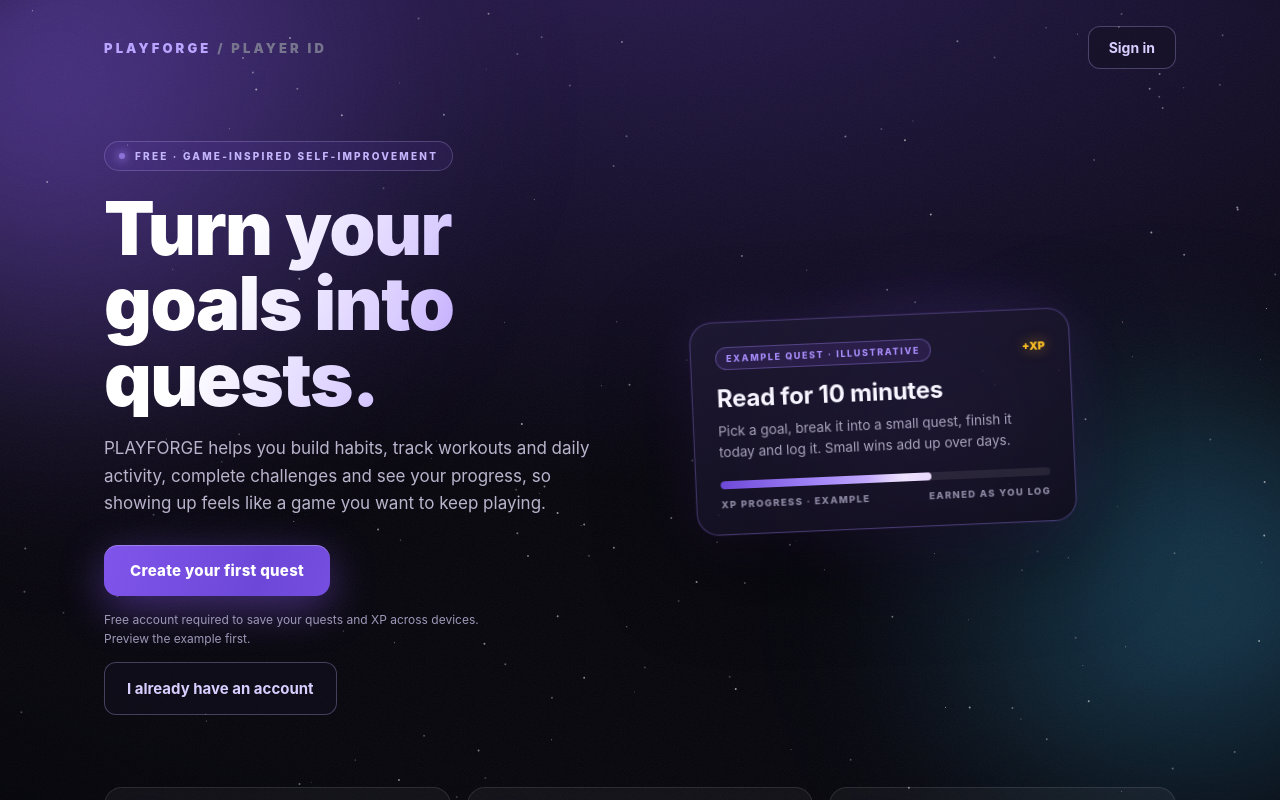
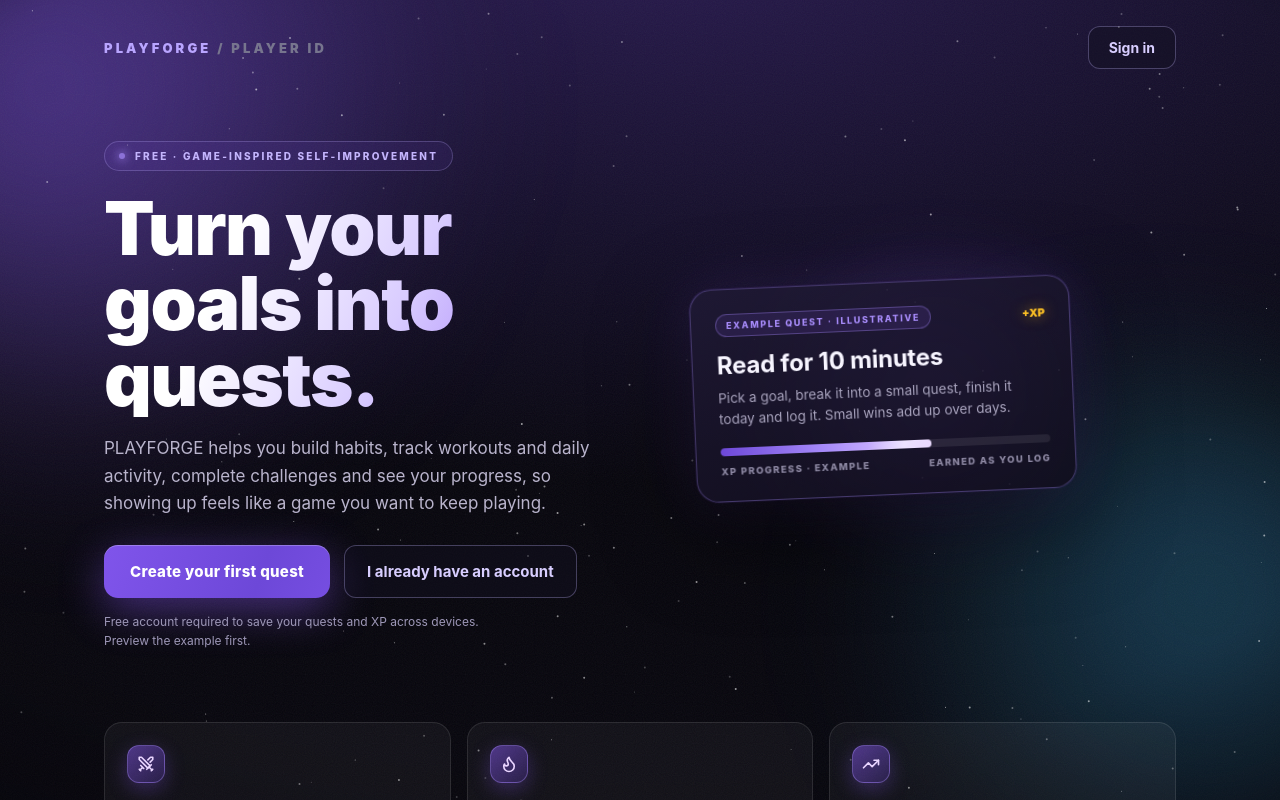
Before and after one commit to aaravpachouri/PLAYFORGE, a React (Vite) app: page / in a window 1280 px wide. Shown: the top 800 px of the page. Built offline with nearby package versions, Linux system fonts and the light colour scheme; no server answers.

Commit message:
Keep account note below both landing-page actions

```diff
--- a/src/auth/MultiUserApp.tsx
+++ b/src/auth/MultiUserApp.tsx
@@ -350,8 +350,8 @@ function AuthShell() {
             <p className="pf-sub pf-e4">PLAYFORGE helps you build habits, track workouts and daily activity, complete challenges and see your progress, so showing up feels like a game you want to keep playing.</p>
             <div className="pf-cta pf-e5">
               <button type="button" className="pf-primary" onClick={() => go('signup')}>Create your first quest</button>
+              <button type="button" className="pf-ghost pf-ghost-lg" onClick={() => go('signin')}>I already have an account</button>
               <p className="pf-account-note">Free account required to save your quests and XP across devices. Preview the example first.</p>
-              <button type="button" className="pf-ghost pf-ghost-lg" onClick={() => go('signin')}>I already have an account</button>
             </div>
           </div>
           <div className="pf-stage pf-e4">
```
